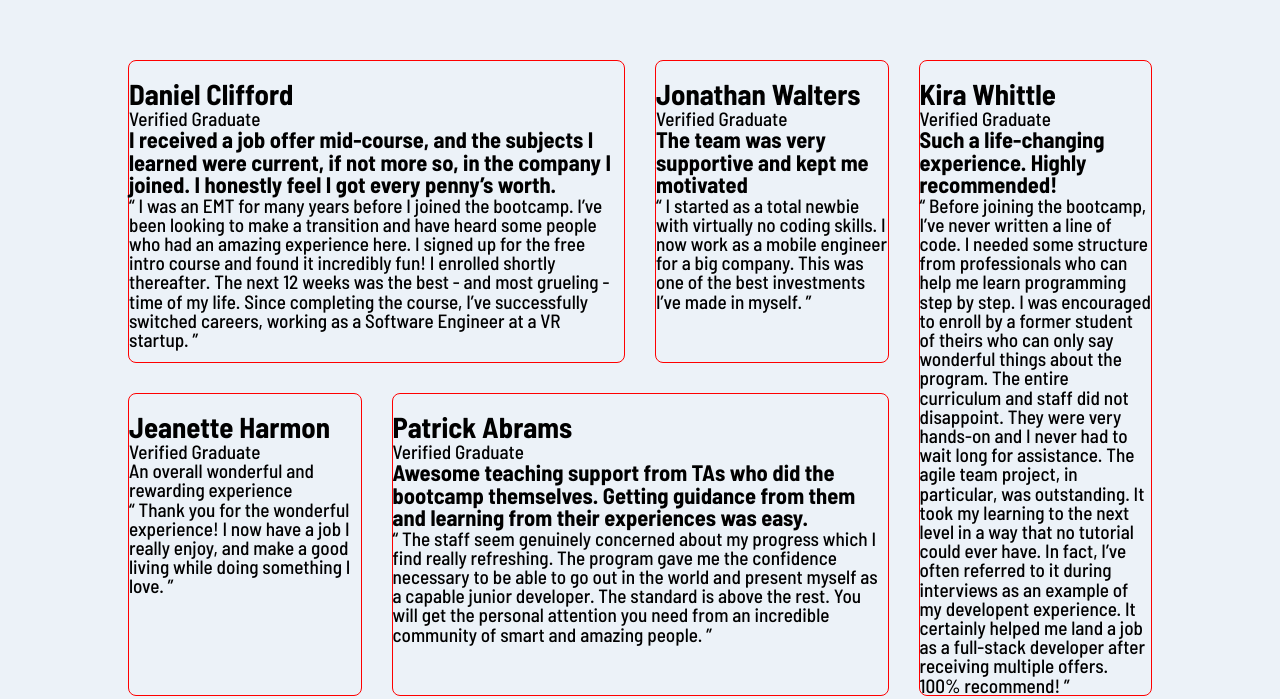
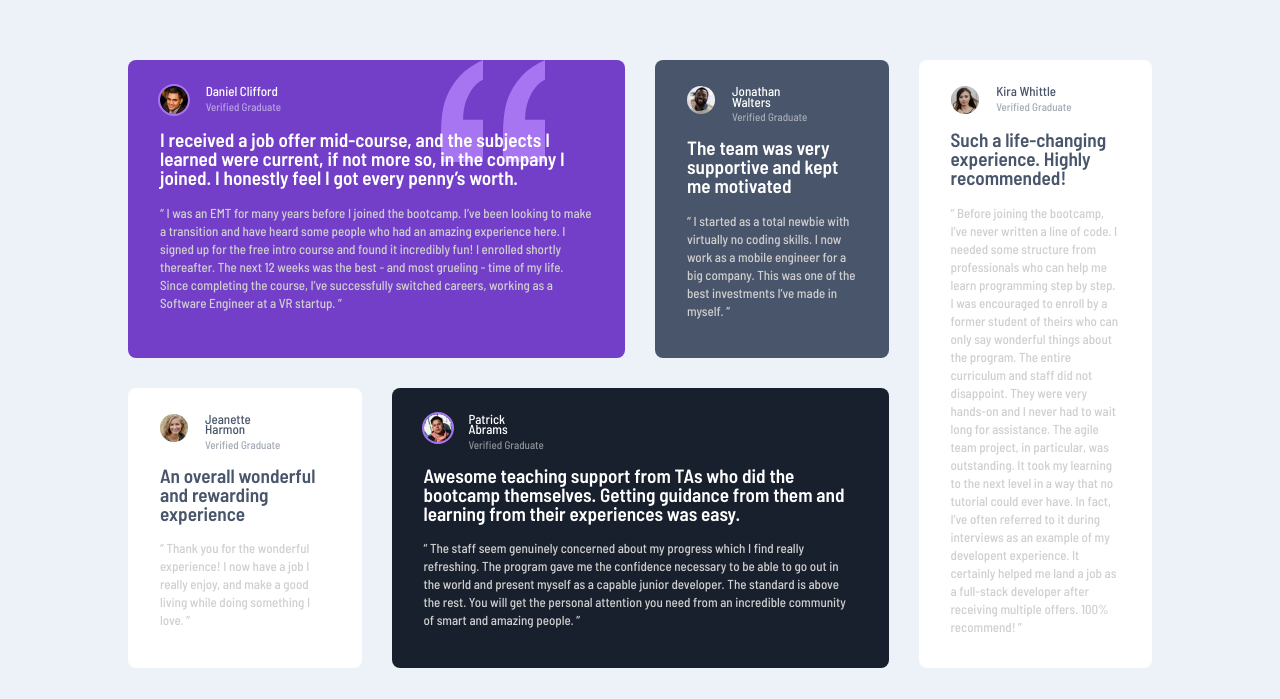
Before and after one commit to juliengDev/Testimonials-grid-section, a website: page index.html in a window 1280 px wide. Shown: the part 104-803 px from the top of the page. Drawn offline with Linux system fonts and the light colour scheme.

Commit message:
grid layout desktop done

```diff
--- a/index.html
+++ b/index.html
@@ -11,73 +11,83 @@
 
 <body>
   <main class="grid__container ">
-    <article class="grid__container__daniel cards cards_item1">
-      <header>
-        <img src="" alt="">
-        <div>
-          <h2>Daniel Clifford</h2>
-          <p>Verified Graduate</p>
+    <article class="grid__container__daniel cards cards__item1">
+      <svg class="cards__item1__quotation__icon" width="104" height="102" xmlns="http://www.w3.org/2000/svg">
+        <path
+          d="M104 102V59.727H84.114c0-5.871.689-11.182 2.068-15.933 1.379-4.75 3.42-9.287 6.125-13.61C95.01 25.86 98.909 22.257 104 19.375V0c-9.758 4.27-17.712 9.874-23.864 16.813-6.151 6.939-10.712 14.545-13.681 22.818C63.485 47.904 62 59.941 62 75.74V102h42zm-62 0V59.727H22.114c0-5.871.689-11.182 2.068-15.933 1.379-4.75 3.42-9.287 6.125-13.61C33.01 25.86 36.909 22.257 42 19.375V0c-9.652 4.27-17.58 9.874-23.784 16.813C12.01 23.752 7.424 31.358 4.455 39.631 1.485 47.904 0 59.941 0 75.74V102h42z"
+          fill="#A775F1" fill-rule="nonzero" />
+      </svg>
+      <header class="cards__heading">
+        <div class="cards__heading__avatar__wrapper">
+          <img class="cards__heading__avatar" src="./images/image-daniel.jpg" alt="Avatar picture of Daniel Clifford">
         </div>
-        <h3>I received a job offer mid-course, and the subjects I learned were current, if not more so,
+        <div class="cards__heading__title">
+          <h2 class="ft-name">Daniel Clifford</h2>
+          <p class="ft-verified">Verified Graduate</p>
+        </div>
+      </header>
+      <h3 class="ft-intro">I received a job offer mid-course, and the subjects I learned were current, if not more so,
         in the company I joined. I honestly feel I got every penny’s worth.</h3>
-        <p>“ I was an EMT for many years before I joined the bootcamp. I’ve been looking to make a
+      <p class="ft-txt">“ I was an EMT for many years before I joined the bootcamp. I’ve been looking to make a
         transition and have heard some people who had an amazing experience here. I signed up
         for the free intro course and found it incredibly fun! I enrolled shortly thereafter.
         The next 12 weeks was the best - and most grueling - time of my life. Since completing
         the course, I’ve successfully switched careers, working as a Software Engineer at a VR startup. ”</p>
-      </header>
     </article>
     <article class="grid__container__jonathan cards cards__item2">
-      <header>
-        <img src="" alt="">
-        <div>
-          <h2>Jonathan Walters</h2>
-          <p>Verified Graduate</p>
+      <header class="cards__heading">
+        <img class="cards__heading__avatar" src="./images/image-jonathan.jpg" alt="Avatar picture of Jonathan Walters">
+        <div class="cards__heading__title">
+          <h2 class="ft-name"> Jonathan Walters</h2>
+          <p class="ft-verified">Verified Graduate</p>
         </div>
-        <h3> The team was very supportive and kept me motivated</h3>
-        <p>“ I started as a total newbie with virtually no coding skills. I now work as a mobile engineer
+      </header>
+      <h3 class="ft-intro"> The team was very supportive and kept me motivated</h3>
+      <p class="ft-txt">“ I started as a total newbie with virtually no coding skills. I now work as a mobile engineer
         for a big company. This was one of the best investments I’ve made in myself. ”</p>
-      </header>
     </article>
     <article class="grid__container__jeanette cards cards__item3">
-      <header>
-        <img src="" alt="">
-        <div>
-          <h2>Jeanette Harmon</h2>
-          <p> Verified Graduate</p>
+      <header class="cards__heading">
+        <img class="cards__heading__avatar" src="./images/image-jeanette.jpg" alt="Avatar picture of Jeanette Harmon">
+        <div class="cards__heading__title">
+          <h2 class="ft-name">Jeanette Harmon</h2>
+          <p class="ft-verified"> Verified Graduate</p>
         </div>
-        An overall wonderful and rewarding experience
-        <h3></h3>
-        <p> “ Thank you for the wonderful experience! I now have a job I really enjoy, and make a good living
+      </header>
+      <h3 class="ft-intro">An overall wonderful and rewarding experience</h3>
+      <p class="ft-txt"> “ Thank you for the wonderful experience! I now have a job I really enjoy, and make a good
+        living
         while doing something I love. ”</p>
-      </header>
     </article>
     <article class="grid__container__patrick cards cards__item4">
-      <header>
-        <img src="" alt="">
-        <div>
-          <h2> Patrick Abrams</h2>
-          Verified Graduate
-          <p></p>
+      <header class="cards__heading">
+        <div class="cards__heading__avatar__wrapper">
+          <img class="cards__heading__avatar" src="./images/image-patrick.jpg" alt="Avatar picture of Patrick Abrams">
         </div>
-        <h3>Awesome teaching support from TAs who did the bootcamp themselves. Getting guidance from them and
+        <div class="cards__heading__title">
+          <h2 class="ft-name"> Patrick Abrams</h2>
+          <p class="ft-verified"> Verified Graduate</p>
+        </div>
+      </header>
+      <h3 class="ft-intro">Awesome teaching support from TAs who did the bootcamp themselves. Getting guidance from them
+        and
         learning from their experiences was easy.</h3>
-        <p>“ The staff seem genuinely concerned about my progress which I find really refreshing. The program
+      <p class="ft-txt">“ The staff seem genuinely concerned about my progress which I find really refreshing. The
+        program
         gave me the confidence necessary to be able to go out in the world and present myself as a capable
         junior developer. The standard is above the rest. You will get the personal attention you need from
         an incredible community of smart and amazing people. ”</p>
-      </header>
     </article>
     <article class="grid__container__kira cards cards__item5">
-      <header>
-        <img src="" alt="">
-        <div>
-          <h2>Kira Whittle</h2>
-          Verified Graduate
-          <p></p>
+      <header class="cards__heading">
+        <img class="cards__heading__avatar" src="./images/image-kira.jpg" alt="Avatar picture of Kira Whittle">
+        <div class="cards__heading__title">
+          <h2 class="ft-name">Kira Whittle</h2>
+          <p class="ft-verified"> Verified Graduate</p>
         </div>
-        <h3> Such a life-changing experience. Highly recommended!</h3>
-        <p>“ Before joining the bootcamp, I’ve never written a line of code. I needed some structure from
+      </header>
+      <h3 class="ft-intro"> Such a life-changing experience. Highly recommended!</h3>
+      <p class="ft-txt">“ Before joining the bootcamp, I’ve never written a line of code. I needed some structure from
         professionals who can help me learn programming step by step. I was encouraged to enroll by a former
         student of theirs who can only say wonderful things about the program. The entire curriculum and staff
         did not disappoint. They were very hands-on and I never had to wait long for assistance. The agile team
@@ -85,7 +95,6 @@
         could ever have. In fact, I’ve often referred to it during interviews as an example of my developent
         experience. It certainly helped me land a job as a full-stack developer after receiving multiple offers.
         100% recommend! ”</p>
-      </header>
     </article>
   </main>
   <footer class="attribution">
--- a/sass/base/_base.scss
+++ b/sass/base/_base.scss
@@ -1,7 +1,10 @@
 :root {
   --color-light-grey: #cfcfcf;
+  --color-dark-grey: #48556a;
+  --color-dark2-grey: #19202d;
   --color-pure-white: #ffffff;
   --color-body: #ecf2f8;
+  --color-purple: #733fc8;
 }
 
 * {
@@ -19,6 +22,7 @@ body {
   min-height: 100dvh;
   margin: 0;
   background-color: var(--color-body);
+  color: var(--color-pure-white);
 }
 html {
   box-sizing: border-box;
--- a/sass/base/_typography.scss
+++ b/sass/base/_typography.scss
@@ -17,18 +17,28 @@ body {
   font-family: "Barlow Semi Condensed", sans-serif;
   font-weight: 500;
   line-height: 1;
-  font-size: clamp(1.3rem, 1.5vw, 2rem);
+  font-size: clamp(0.8rem, 1.5vw, 1.3rem);
 }
 
+.ft-name {
+  font-size: clamp(0.8rem, 1.5vw, 1.3rem);
+  font-weight: 500;
+  line-height: 0.81;
+}
 .ft-verified {
-  font-size: clamp(1.1rem, 1.5vw, 1.8rem);
+  font-size: clamp(0.8rem, 1.5vw, 1.1rem);
+  font-weight: 500;
+  opacity: 0.5;
 }
 
 .ft-intro {
-  font-size: clamp(2rem, 1.5vw, 2.5rem);
+  font-size: clamp(1.5rem, 1.5vw, 2rem);
   font-weight: 600;
+  z-index: 1;
 }
 .ft-txt {
+  font-size: clamp(0.8rem, 1.5vw, 1.3rem);
   color: var(--color-light-grey);
-  line-height: 1.125;
+  line-height: 18px;
+  // opacity: 0.7;
 }
--- a/sass/base/_utilities.scss
+++ b/sass/base/_utilities.scss
@@ -1,27 +1,33 @@
 .grid__container {
   display: grid;
   grid-template-columns: repeat(4, 1fr);
-  grid-template-rows: repeat(2, 1fr);
+  grid-template-rows: auto auto;
   grid-template-areas:
     "daniel daniel jonathan kira"
     "jeanette patrick patrick kira";
   gap: 3rem;
+  align-content: start;
   margin: 16.4rem auto;
   width: min(111rem, 80%);
 
   &__daniel {
     grid-area: daniel;
+    align-self: stretch;
   }
   &__jonathan {
     grid-area: jonathan;
+    align-self: stretch;
   }
   &__kira {
     grid-area: kira;
+    align-self: stretch;
   }
   &__jeanette {
     grid-area: jeanette;
+    align-self: stretch;
   }
   &__patrick {
     grid-area: patrick;
+    align-self: stretch;
   }
 }
--- a/sass/components/_cards.scss
+++ b/sass/components/_cards.scss
@@ -2,5 +2,73 @@
   display: flex;
   flex-direction: column;
   border-radius: 8px;
-  border: 1px solid red;
+  padding: 2.6rem 3.2rem 3.2rem;
+  gap: 1.6rem;
+  height: auto;
+
+  &__item1 {
+    position: relative;
+    background-color: var(--color-purple);
+    &__quotation__icon {
+      position: absolute;
+      top: 0;
+      right: 8rem;
+    }
+  }
+  &__item2 {
+    background-color: var(--color-dark-grey);
+  }
+  &__item3 {
+    color: var(--color-dark-grey);
+    background-color: var(--color-pure-white);
+  }
+  &__item4 {
+    background-color: var(--color-dark2-grey);
+  }
+  &__item5 {
+    color: var(--color-dark-grey);
+    background-color: var(--color-pure-white);
+  }
+  &__heading {
+    width: min(12.1rem, 100%);
+    display: grid;
+    grid-template-columns: 1fr auto;
+    grid-template-rows: 1fr;
+    gap: 1.7rem;
+    &__avatar__wrapper {
+      position: relative;
+      width: 28px;
+      height: 28px;
+      grid-column: 1;
+      grid-row: 1/2;
+      &::after {
+        content: "";
+        position: absolute;
+        top: -2px;
+        left: -2px;
+        width: calc(100% + 4px);
+        height: calc(100% + 4px);
+        border-radius: 50%;
+        box-sizing: border-box;
+        border: 2px solid #a775f1;
+        z-index: 1;
+      }
+    }
+    &__avatar {
+      position: relative;
+      width: 28px;
+      height: 28px;
+      border-radius: 50%;
+      grid-column: 1;
+      grid-row: 1/2;
+      object-fit: cover;
+    }
+    &__title {
+      display: flex;
+      flex-direction: column;
+      gap: 0.4rem;
+      grid-column: 2;
+      grid-row: 1/2;
+    }
+  }
 }
```
Also changed, not shown: public/css/style.css, 1 other file. Lines whose indentation alone changed are shown as unchanged.
